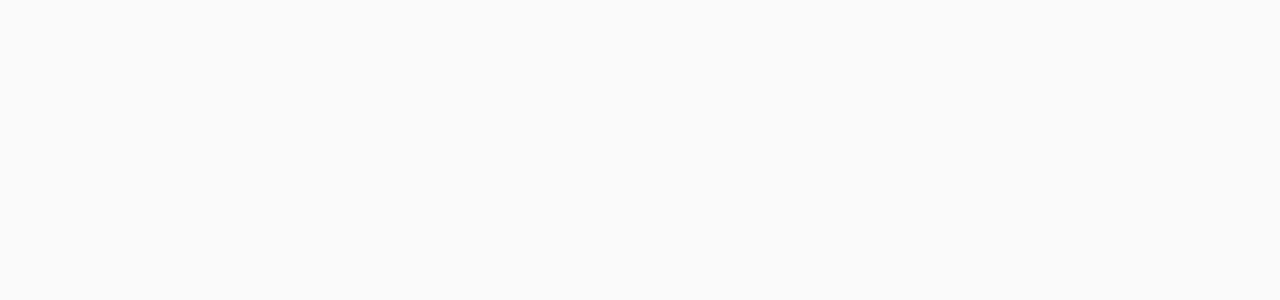
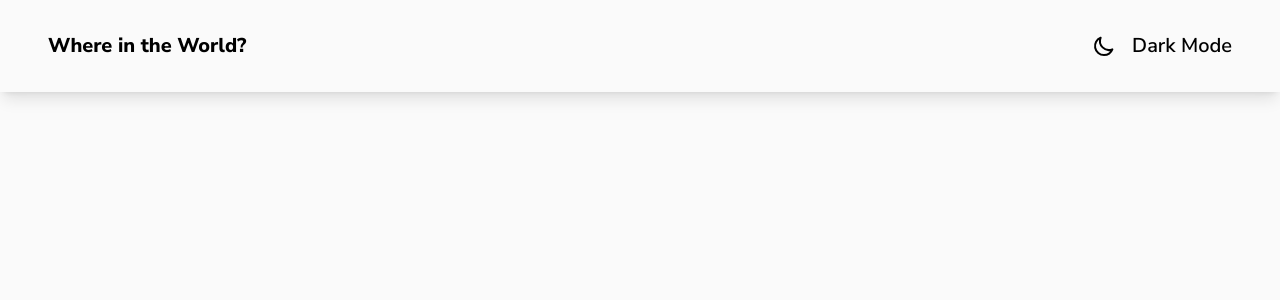
Before and after one commit to zykeus/Rest-Countries-App, a React (Create React App) app: page / in a window 1280 px wide. Shown: the top 300 px of the page. Built offline with nearby package versions, Linux system fonts and the light colour scheme.

Commit message:
Finished building the header component. Added the theme hook and created the grid layout for the header

```diff
--- a/src/App.js
+++ b/src/App.js
@@ -1,7 +1,10 @@
+import HeaderController from './components/header/HeaderController';
 
 function App() {
   return (
-    <div></div>
+    <>
+      <HeaderController />
+    </>
   );
 }
 
--- /dev/null
+++ b/src/components/header/HeaderController.js
@@ -0,0 +1,12 @@
+import { useDarkMode } from "../hooks/useDarkMode";
+import HeaderView from "./HeaderView";
+
+const HeaderController = () => {
+    const [isDarkMode, toggleDarkMode] = useDarkMode();
+
+    return (
+        <HeaderView isDarkMode={isDarkMode} toggleDarkMode={toggleDarkMode} />
+    )
+};
+
+export default HeaderController;
--- /dev/null
+++ b/src/components/header/HeaderView.js
@@ -0,0 +1,30 @@
+import { HiOutlineMoon } from 'react-icons/hi';
+import { HiOutlineSun } from 'react-icons/hi';
+
+const HeaderView = ({ isDarkMode, toggleDarkMode }) => {
+  return (
+    <header className='relative flex items-center justify-between px-6 py-8 font-medium shadow-lg
+        dark:bg-dark-blue dark:text-white md:col-start-1 md:col-span-full md:grid md:grid-cols-header md:px-10 md:text-lg
+        lg:px-12 lg:text-xl xl:px-20 xl:text-2xl 2xl:px-24 2xl:text-3xl'>
+
+        <a href="/">
+          <h2 className='font-extra-bold md:col-start-1 md:col-span-1 cursor-pointer'>
+            Where in the World?
+          </h2>
+        </a>
+
+      <div className='flex justify-betweenn md:col-start-3 md:col-span-full
+        md:grid md:auto-cols-max md:grid-flow-col md:gap-4'>
+        <button onClick={toggleDarkMode}>
+          {isDarkMode ?
+            <HiOutlineSun className='text-xl lg:text-2xl xl:text-3xl 2xl:text-4xl' /> :
+            <HiOutlineMoon className='text-xl lg:text-2xl xl:text-3xl 2xl:text-4xl' />
+          }
+        </button>
+        <p className='ml-2 md:ml-0'>{isDarkMode ? 'Light Mode' : 'Dark Mode'}</p>
+      </div>
+    </header>
+  )
+};
+
+export default HeaderView;
--- a/tailwind.config.js
+++ b/tailwind.config.js
@@ -34,6 +34,9 @@
         'medium': 600,
         'extra-bold': 800
       },
+      gridTemplateColumns: {
+        'header': 'max-content 1fr max-content',
+      }
     },
   },
   plugins: [require('@tailwindcss/forms')],
```
